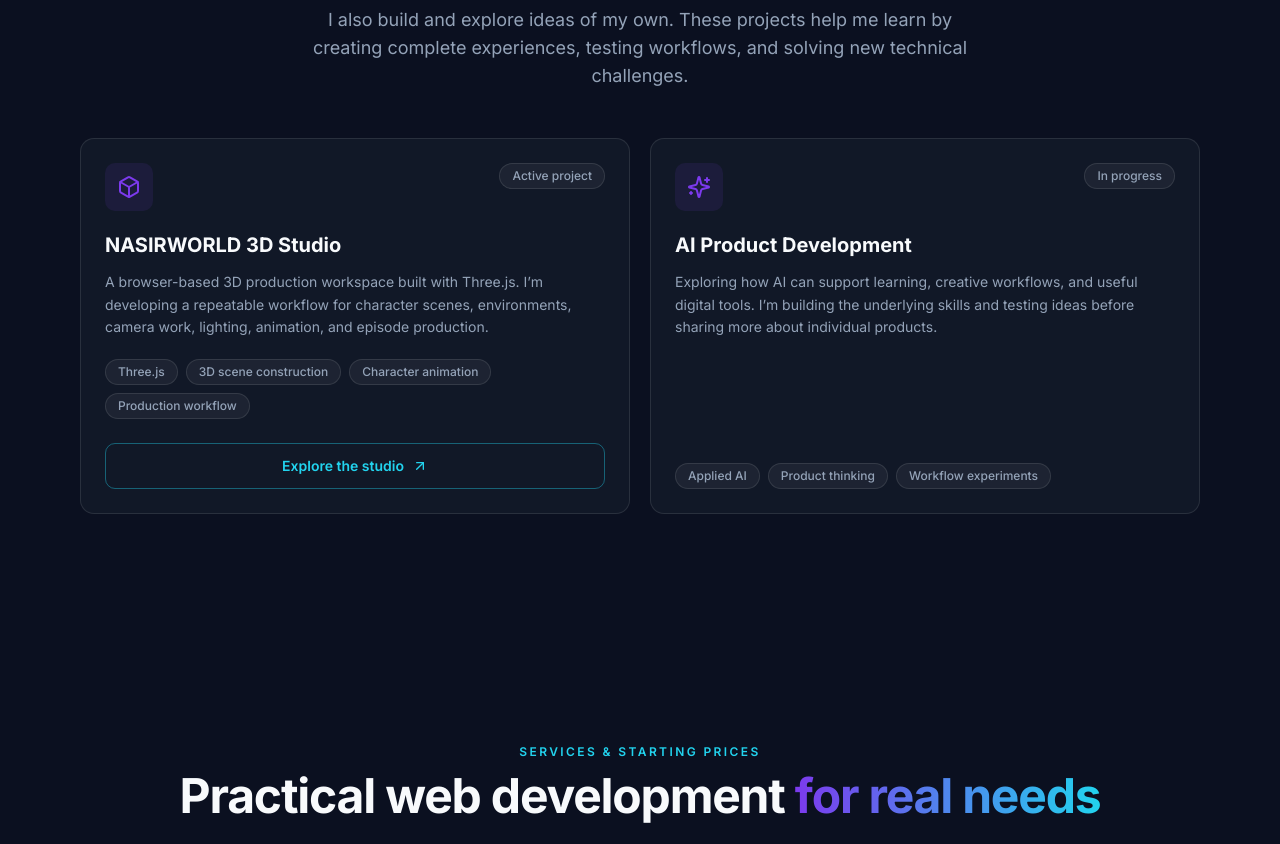
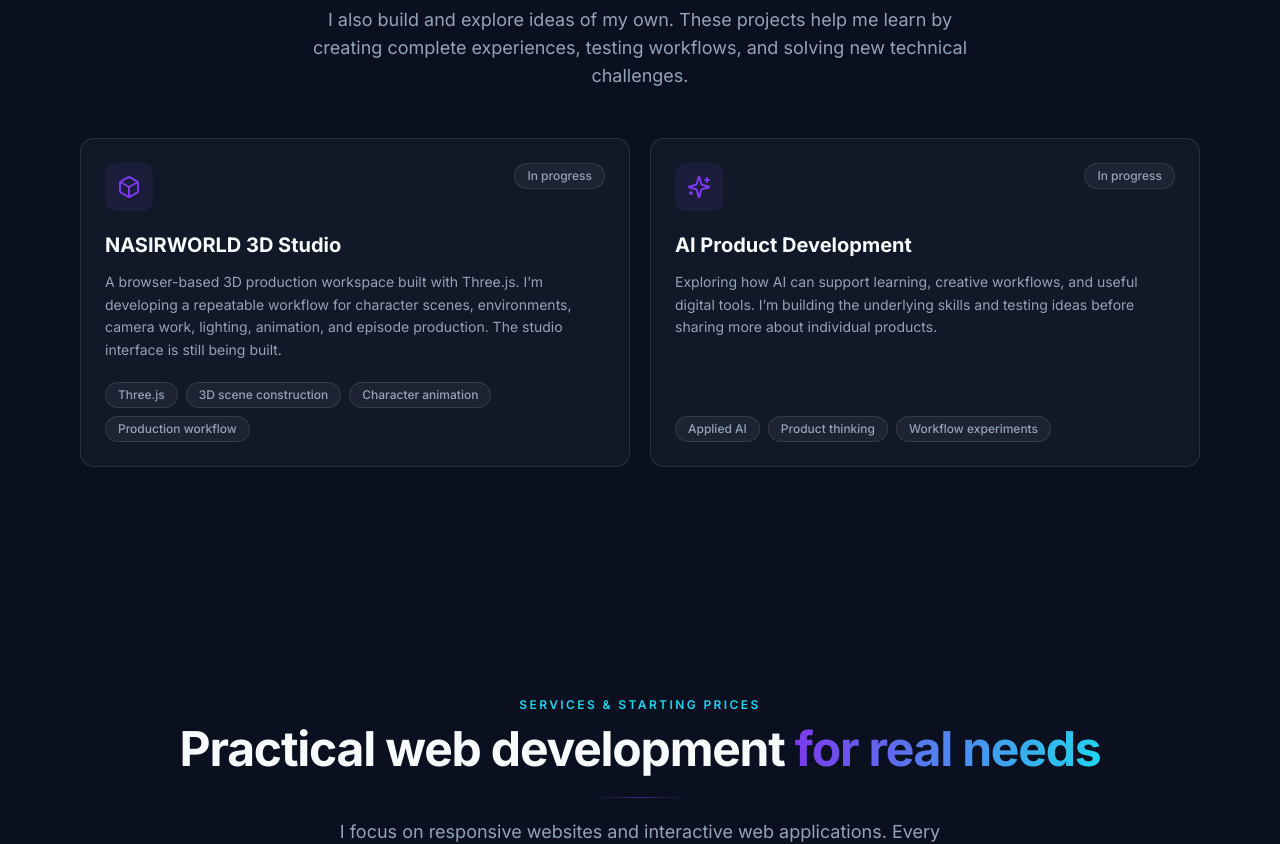
Before and after one commit to nasirabubakar-dev/NasirWorld, a React (Vite) app: page / in a window 1280 px wide. Shown: the part 6300-7144 px from the top of the page. Built offline with nearby package versions, Linux system fonts and the light colour scheme.

Commit message:
feat: mark 3D studio as in progress

```diff
--- a/src/components/BuildingNow.jsx
+++ b/src/components/BuildingNow.jsx
@@ -1,17 +1,15 @@
-import { ArrowUpRight, Box, Sparkles } from 'lucide-react';
+import { Box, Sparkles } from 'lucide-react';
 import Reveal from './Reveal.jsx';
 
 const currentWork = [
   {
     id: '3d-studio',
     icon: Box,
-    status: 'Active project',
+    status: 'In progress',
     title: 'NASIRWORLD 3D Studio',
     description:
-      'A browser-based 3D production workspace built with Three.js. I’m developing a repeatable workflow for character scenes, environments, camera work, lighting, animation, and episode production.',
+      'A browser-based 3D production workspace built with Three.js. I’m developing a repeatable workflow for character scenes, environments, camera work, lighting, animation, and episode production. The studio interface is still being built.',
     focus: ['Three.js', '3D scene construction', 'Character animation', 'Production workflow'],
-    href: 'https://nasirworld-3d-studio.vercel.app/',
-    linkLabel: 'Explore the studio',
   },
   {
     id: 'ai-products',
@@ -54,12 +52,6 @@ export default function BuildingNow() {
                   <div className="mt-5 flex flex-wrap gap-2">
                     {item.focus.map((tag) => <span key={tag} className="tag">{tag}</span>)}
                   </div>
-                  {item.href && (
-                    <a href={item.href} target="_blank" rel="noopener noreferrer" className="btn-secondary mt-6 w-full">
-                      {item.linkLabel}
-                      <ArrowUpRight size={16} />
-                    </a>
-                  )}
                 </article>
               </Reveal>
             );
```
